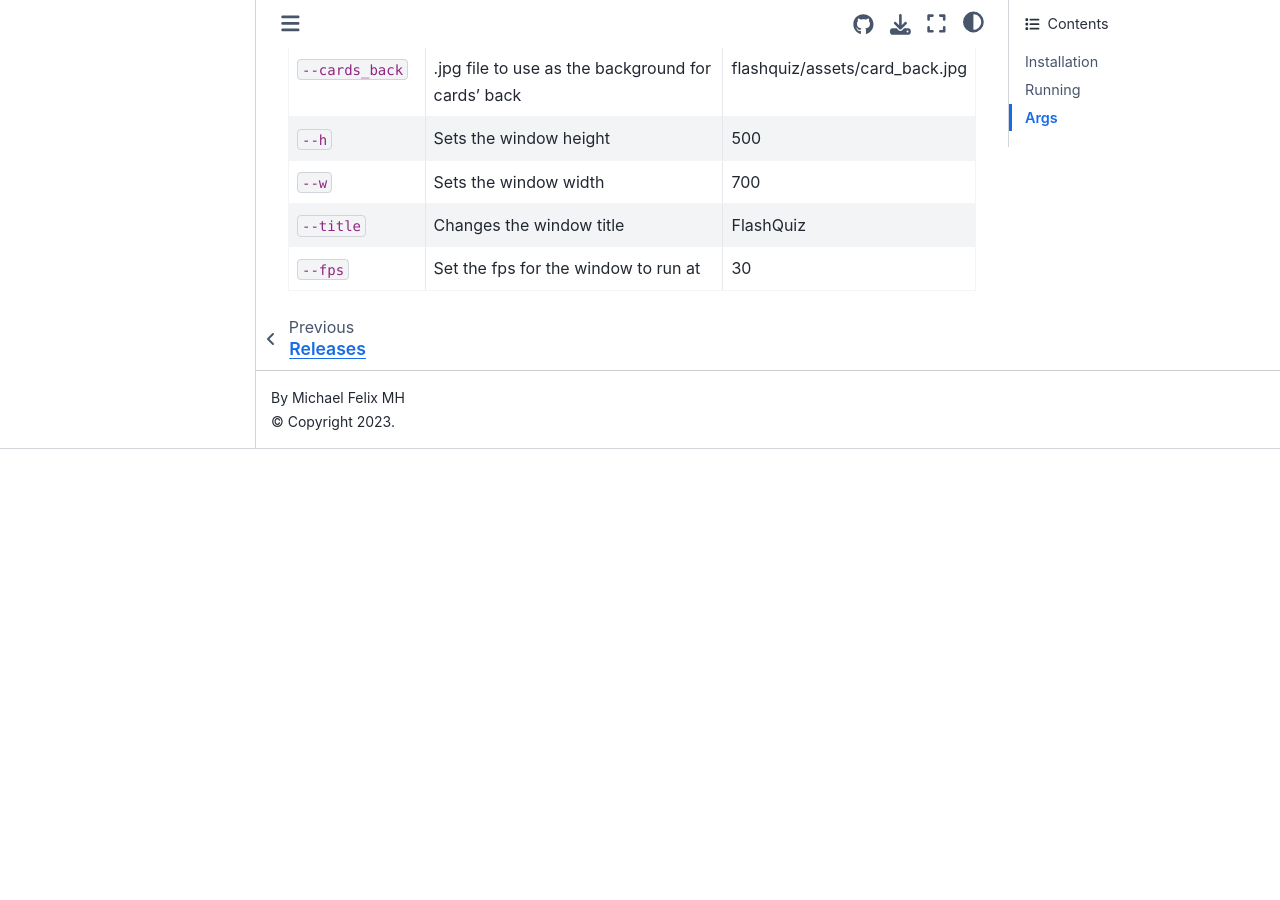
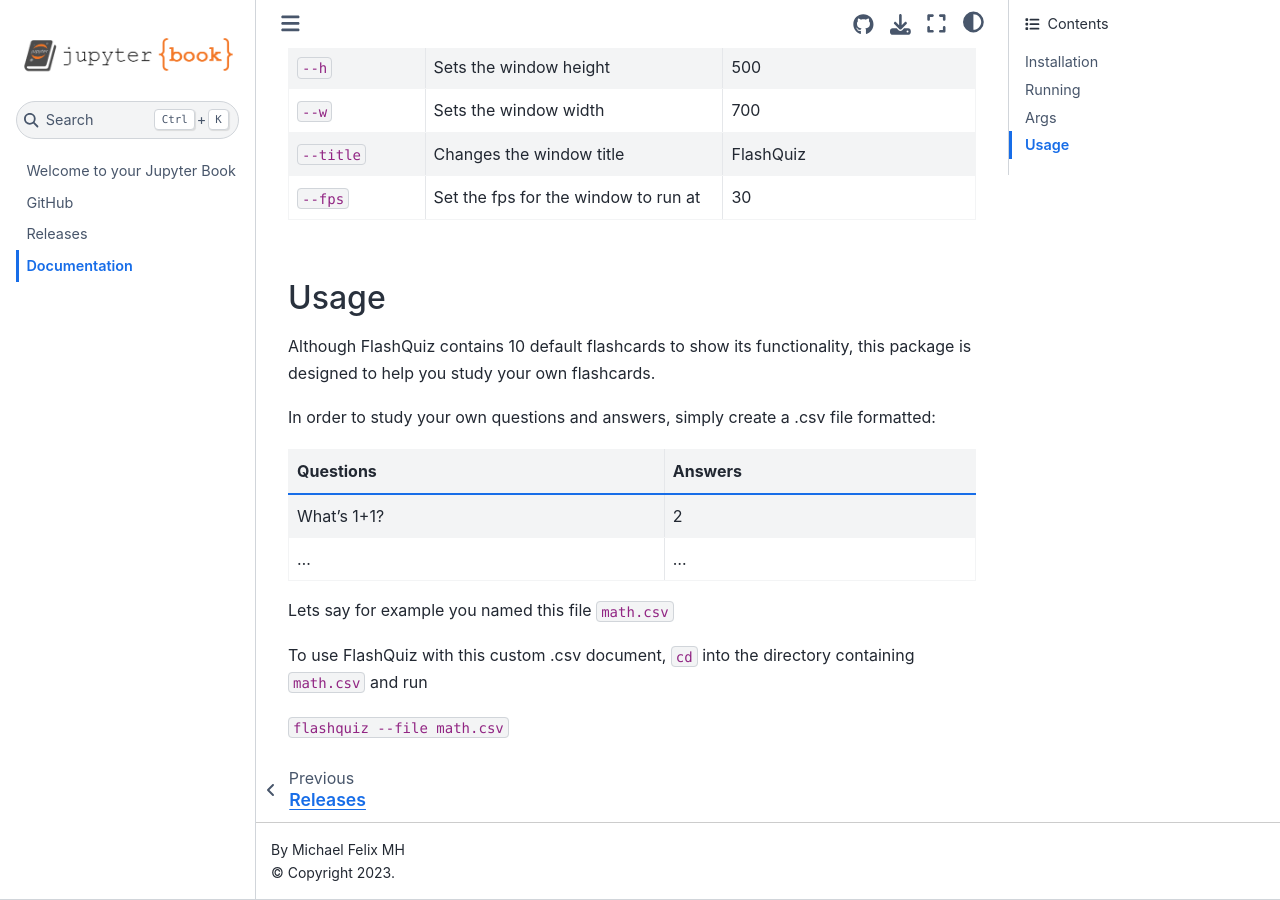
Before and after one commit to mike-fmh/simple-quizzer, a Jupyter Book: the page built from docs/doc.md, in a window 1280 px wide and 900 px high, scrolled down 894 px. Built offline with Jupyter Book 1.0.4 settings and Sphinx 7.4.7 and the Sphinx Book theme 1.1.4, drawn with Linux system fonts in a browser that asks for light colours; before the commit the page ends 1343 px from its top, so only the background shows below that; some of the changed text lies outside the part shown.

Commit message:
usage section

```diff
--- a/docs/doc.md
+++ b/docs/doc.md
@@ -28,3 +26,21 @@ Open the terminal and run
 | `--w`           | Sets the window width                                         | 700                             |
 | `--title`       | Changes the window title                                      | FlashQuiz                       |
 | `--fps`         | Set the fps for the window to run at                          | 30                              |
+
+
+## Usage
+
+Although FlashQuiz contains 10 default flashcards to show its functionality, this package is designed to help you study your own flashcards.
+
+In order to study your own questions and answers, simply create a .csv file formatted:
+
+| Questions   | Answers |
+|-------------|---------|
+| What's 1+1? | 2       |
+| ...         | ...     |
+
+Lets say for example you named this file `math.csv`
+
+To use FlashQuiz with this custom .csv document, `cd` into the directory containing `math.csv` and run
+
+`flashquiz --file math.csv`
```
Also changed, not shown: other parts of docs/doc.md (+0 -2 lines).
